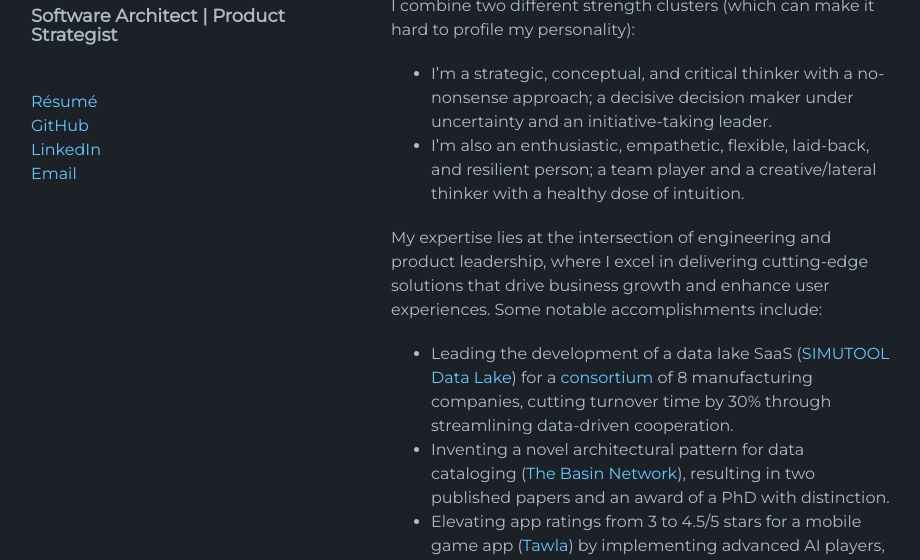
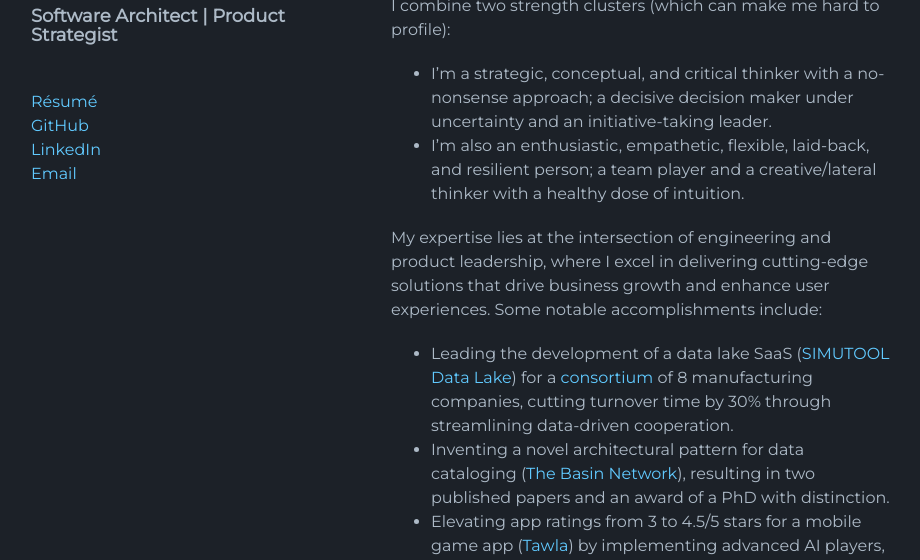
Before and after one commit to n42r/n42r.github.io, a Jekyll site: the page built from index.md, in a window 1280 px wide and 900 px high, cut to the strip 340-900 px from the top of the window. Shown: the whole strip, without its empty margins (179-1099 px from the left). Built offline with Jekyll 4.4.1, drawn with Linux system fonts in a browser that asks for light colours; the repository's description, which GitHub fills in, is left out.

Commit message:
profile update

```diff
--- a/index.md
+++ b/index.md
@@ -8,7 +8,7 @@ My name is Nasr.
 
 As a dynamic software architect and product strategist, I specialize in guiding successful projects across various domains, including data architecture, social networks, mobile apps, games, robotics, and AI. With a history of leading teams ranging from 2 to 10 members, I've navigated diverse settings, from agile B2C environments to R&D projects backed by €3.5 million in public funding.
 
-I combine two different strength clusters (which can make it hard to profile my personality):
+I combine two strength clusters (which can make me hard to profile):
 - I'm a strategic, conceptual, and critical thinker with a no-nonsense approach; a decisive decision maker under uncertainty and an initiative-taking leader.
 - I'm also an enthusiastic, empathetic, flexible, laid-back, and resilient person; a team player and a creative/lateral thinker with a healthy dose of intuition.
 
```
